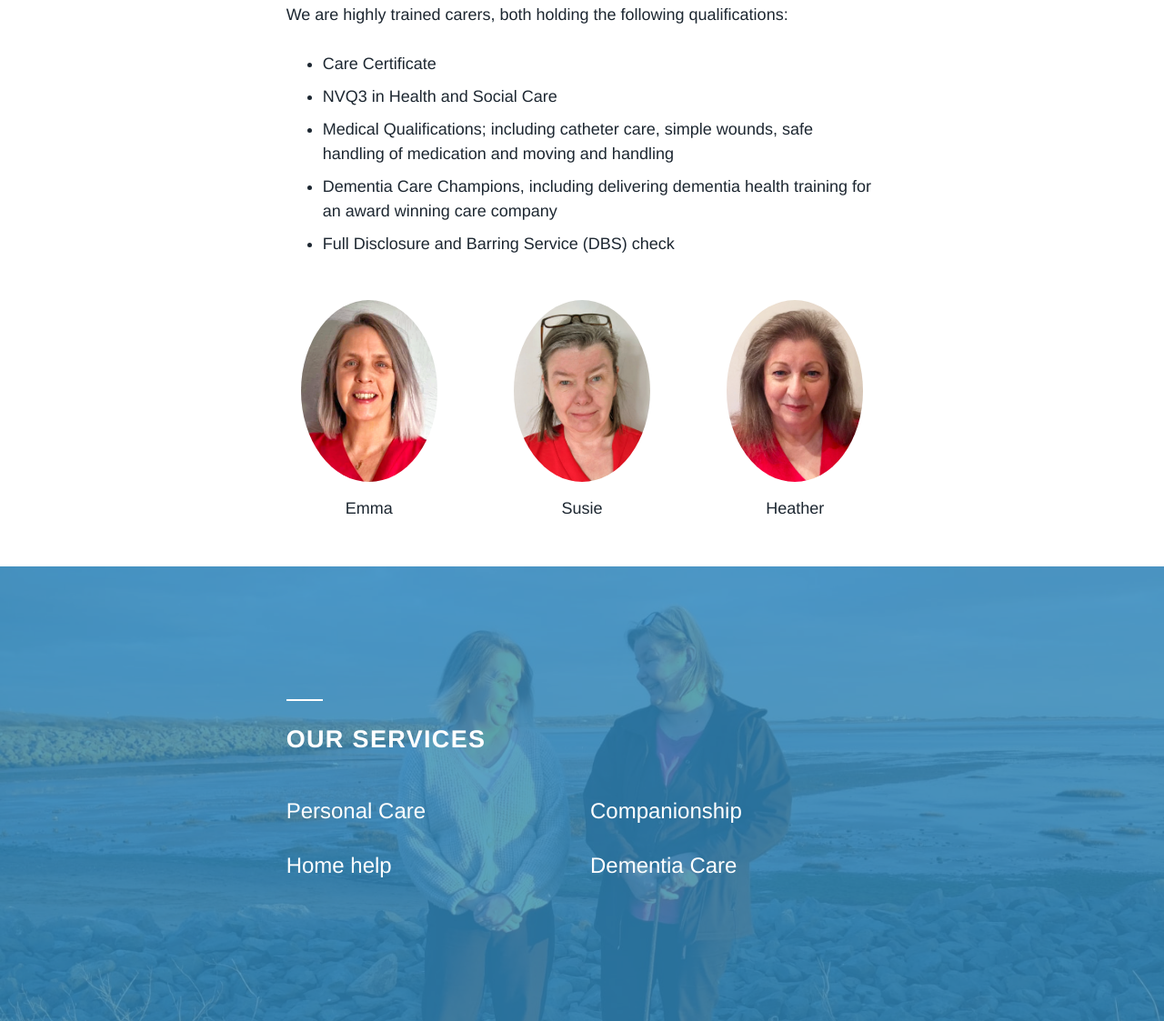
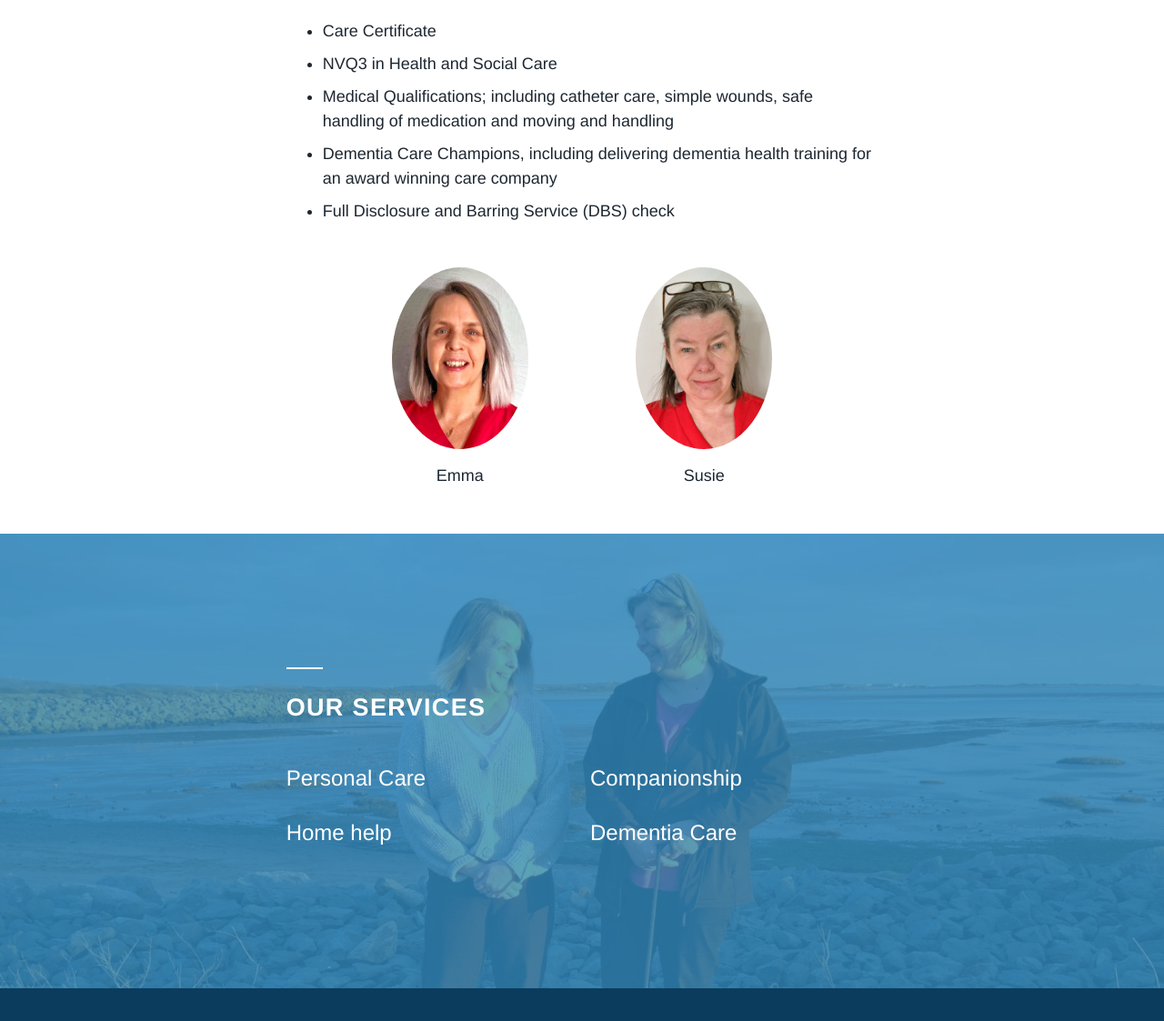
Before and after one commit to hannahcmtucker/duddoncare, a Gatsby site: page / in a window 1280 px wide. Shown: the part 1155-2278 px from the top of the page at 91% size. Built offline with nearby package versions, Linux system fonts and the light colour scheme; Gatsby itself is replaced by a stand-in of ours; a web font is replaced by a local one; what emotion-normalize would draw is missing.

Commit message:
Remove Heather from site

```diff
--- a/src/components/About.tsx
+++ b/src/components/About.tsx
@@ -16,7 +16,6 @@ import {
   aboutQualifications5,
   emma,
   susie,
-  heather,
 } from '../copy'
 
 export default function About() {
@@ -64,16 +63,6 @@ const ProfileImages: React.FC = () => {
         />
         <p>{susie}</p>
       </ImageWrapper>
-      <ImageWrapper>
-        <StaticImage
-          src="../images/heather.jpg"
-          style={wrapperStyles}
-          imgStyle={imageStyles}
-          alt={heather}
-          placeholder="blurred"
-        />
-        <p>{heather}</p>
-      </ImageWrapper>
     </ProfileImagesWrapper>
   )
 }
@@ -106,12 +95,11 @@ const ProfileImagesWrapper = styled.div`
 
   @media (min-width: ${theme.media.regular}) {
     flex-direction: row;
-    flex-wrap: wrap;
   }
 
   @media (min-width: ${theme.media.large}) {
     justify-content: space-between;
-    flex-wrap: nowrap;
+    padding: 0 100px;
   }
 `
 
--- a/src/constants.ts
+++ b/src/constants.ts
@@ -1,11 +1,10 @@
-export type Person = 'Emma' | 'Susie' | 'Heather'
+export type Person = 'Emma' | 'Susie'
 
 type PhoneNumbers = { [person in Person]: number }
 
 export const phoneNumbers: PhoneNumbers = {
   Emma: 7547575370,
   Susie: 7967367217,
-  Heather: 7539548341,
 }
 
 export const people = Object.keys(phoneNumbers) as Array<
--- a/src/copy.ts
+++ b/src/copy.ts
@@ -1,6 +1,5 @@
 export const emma = 'Emma'
 export const susie = 'Susie'
-export const heather = 'Heather'
 export const heroTitle = 'Duddon Care'
 export const heroSubtitle =
   'We provide comfort, compassion and companionship for those needing care in their home.'
```
Also changed, not shown: src/images/heather.jpg (deleted).
